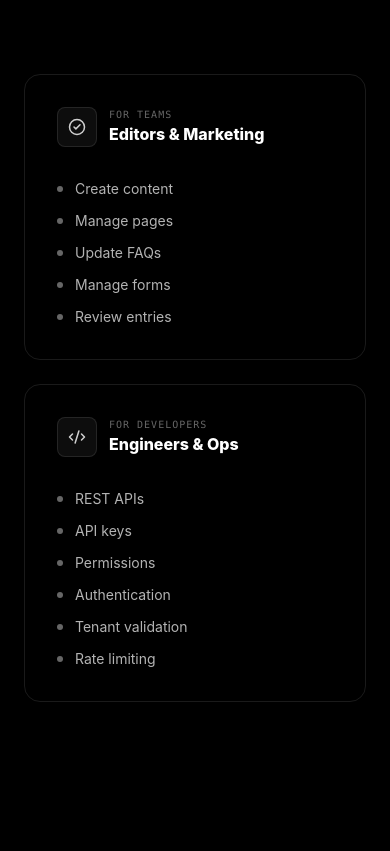
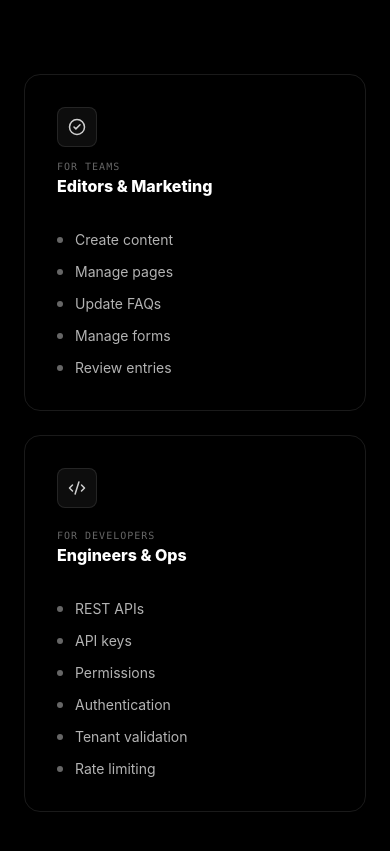
Before and after one commit to dhivakar07/cms-project, a React (Vite) app: page / in a window 390 px wide. Shown: the part 7619-8470 px from the top of the page. Built offline with nearby package versions, Linux system fonts and the light colour scheme.

Commit message:
updated the contron section

```diff
--- a/src/components/Control.jsx
+++ b/src/components/Control.jsx
@@ -39,21 +39,22 @@ function Control() {
           {/* For Teams */}
           <div className="h-full rounded-2xl border border-white/10 p-8">
 
-            <div className="mb-8 flex items-center gap-3">
+            <div className="mb-8 flex flex-col items-start gap-3 md:flex-row md:items-center">
 
               {/* icon */}
-              <div className="flex h-10 w-10 items-center justify-center rounded-lg
-               border border-white/10 bg-white/5">
+              <div className="flex h-10 w-10 shrink-0 items-center justify-center
+               rounded-lg border border-white/10 bg-white/5">
                 <CircleCheck
                   size={18}
                   strokeWidth={2}
                   className="text-white/80"
                 />
               </div>
+
               {/* content */}
-
               <div className="flex flex-col">
-                <p className="font-mono text-[10px] uppercase tracking-widest text-white/40">
+                <p className="font-mono text-[10px] uppercase tracking-widest
+                 text-white/40">
                   For teams
                 </p>
 
@@ -81,9 +82,9 @@ function Control() {
           {/* For Developers */}
           <div className="h-full rounded-2xl border border-white/10 p-8">
 
-            <div className="mb-8 flex items-center gap-3">
+            <div className="mb-8 flex flex-col items-start gap-3 md:flex-row md:items-center">
 
-                {/* icon */}
+              {/* icon */}
               <div className="flex h-10 w-10 items-center justify-center
               rounded-lg border border-white/10 bg-white/5">
                 <Code2
@@ -94,7 +95,7 @@ function Control() {
               </div>
 
               {/* content */}
-              <div className="flex flex-col">
+              <div className="flex flex-col mt-2">
                 <p className="font-mono text-[10px] uppercase tracking-widest text-white/40">
                   For developers
                 </p>
```
